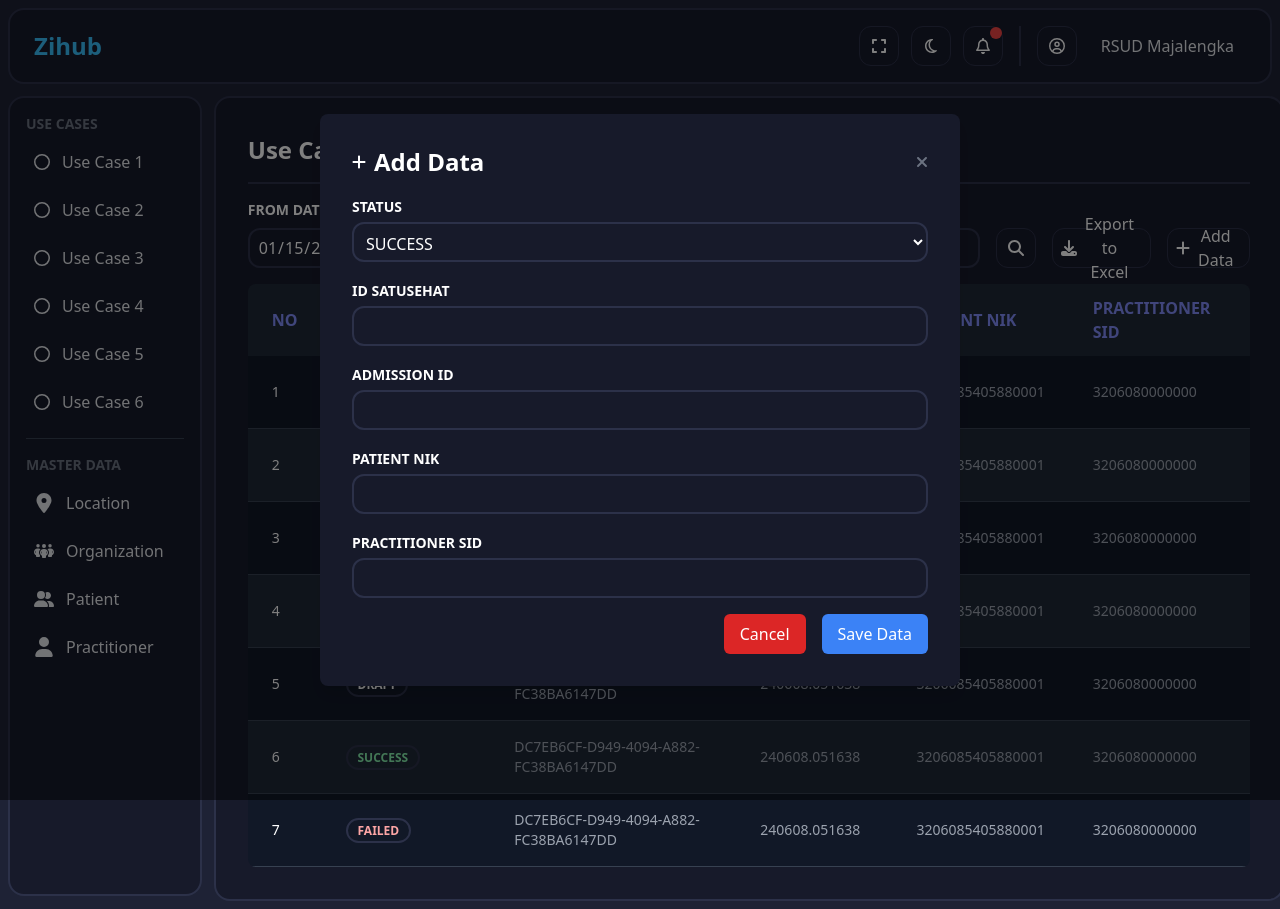
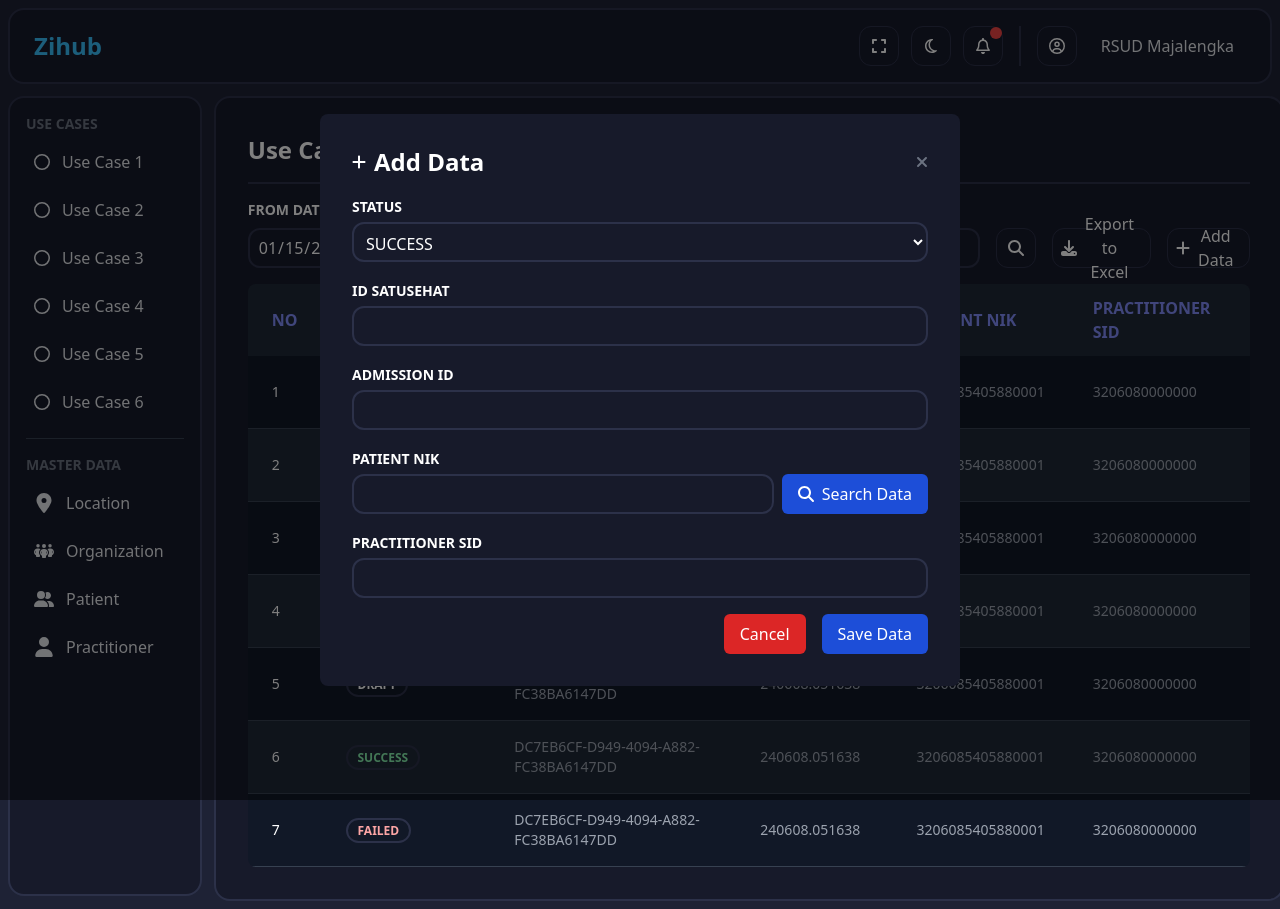
Before and after one commit to avrilio/zicare-technical-test, a Vue app in the folder zihub-ui/: page /use-case-1 in a window 1280 px wide. Both pictures are taken after typing "2020-01-15", "2020-01-15", "Sample" into the empty fields and a click on the button "Add Data". Built offline with nearby package versions, Linux system fonts and the light colour scheme.

Commit message:
menambahkan modal add data untuk use case 1

```diff
--- a/zihub-ui/src/components/satusehat/use-case-one.vue
+++ b/zihub-ui/src/components/satusehat/use-case-one.vue
@@ -116,7 +116,7 @@
         </div>
 
         <div v-if="isModalOpen" class="fixed inset-0 bg-black bg-opacity-50 flex items-center justify-center">
-            <div class="bg-zihub-background p-8 rounded-lg shadow-lg w-1/2">
+            <div class="bg-zihub-background p-8 rounded-lg w-1/2">
                 <div class="flex justify-between items-center mb-4">
                     <div class="flex items-center space-x-2 text-white">
                         <font-awesome-icon icon="fa-solid fa-plus" />
@@ -145,7 +145,13 @@
                     </div>
                     <div>
                         <label for="modalPatientNik" class="table-filter-input-label">Patient NIK</label>
-                        <input type="text" id="modalPatientNik" class="table-filter-input mt-1 block w-full" />
+                        <div class="flex space-x-2">
+                            <input type="text" id="modalPatientNik" class="table-filter-input mt-1 block flex-grow" />
+                            <button class="bg-blue-700 text-white px-4 py-2 rounded-md mt-1 h-10">
+                                <font-awesome-icon icon="fa-solid fa-search" />
+                                <span class="ml-2">Search Data</span>
+                            </button>
+                        </div>
                     </div>
                     <div>
                         <label for="modalPractitionerSid" class="table-filter-input-label">Practitioner SID</label>
@@ -153,7 +159,7 @@
                     </div>
                     <div class="flex justify-end space-x-4">
                         <button @click="closeModal" class="bg-red-600 text-white px-4 py-2 rounded-md">Cancel</button>
-                        <button class="bg-blue-500 text-white px-4 py-2 rounded-md">Save Data</button>
+                        <button class="bg-blue-700 text-white px-4 py-2 rounded-md">Save Data</button>
                     </div>
                 </div>
             </div>
```
